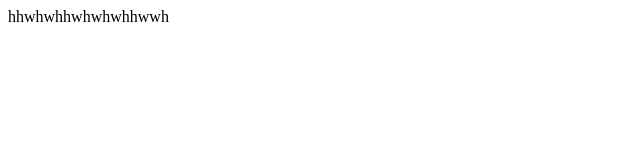
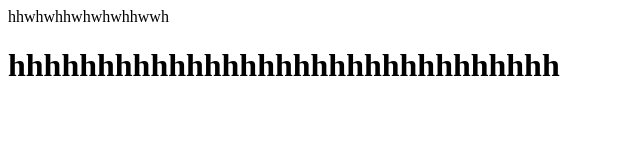
Before and after one commit to Arunkumar-S-1306/Githuberror2, a plain HTML site: page index.html in a window 1280 px wide. Shown: the whole page, without its empty margins (0-640 px from the left). Drawn offline with Linux system fonts and the light colour scheme.

Commit message:
newly added

```diff
--- a/index.html
+++ b/index.html
@@ -1 +1,3 @@
 hhwhwhhwhwhwhhwwh
+
+<h1>hhhhhhhhhhhhhhhhhhhhhhhhhhhhhhh</h1>
```
